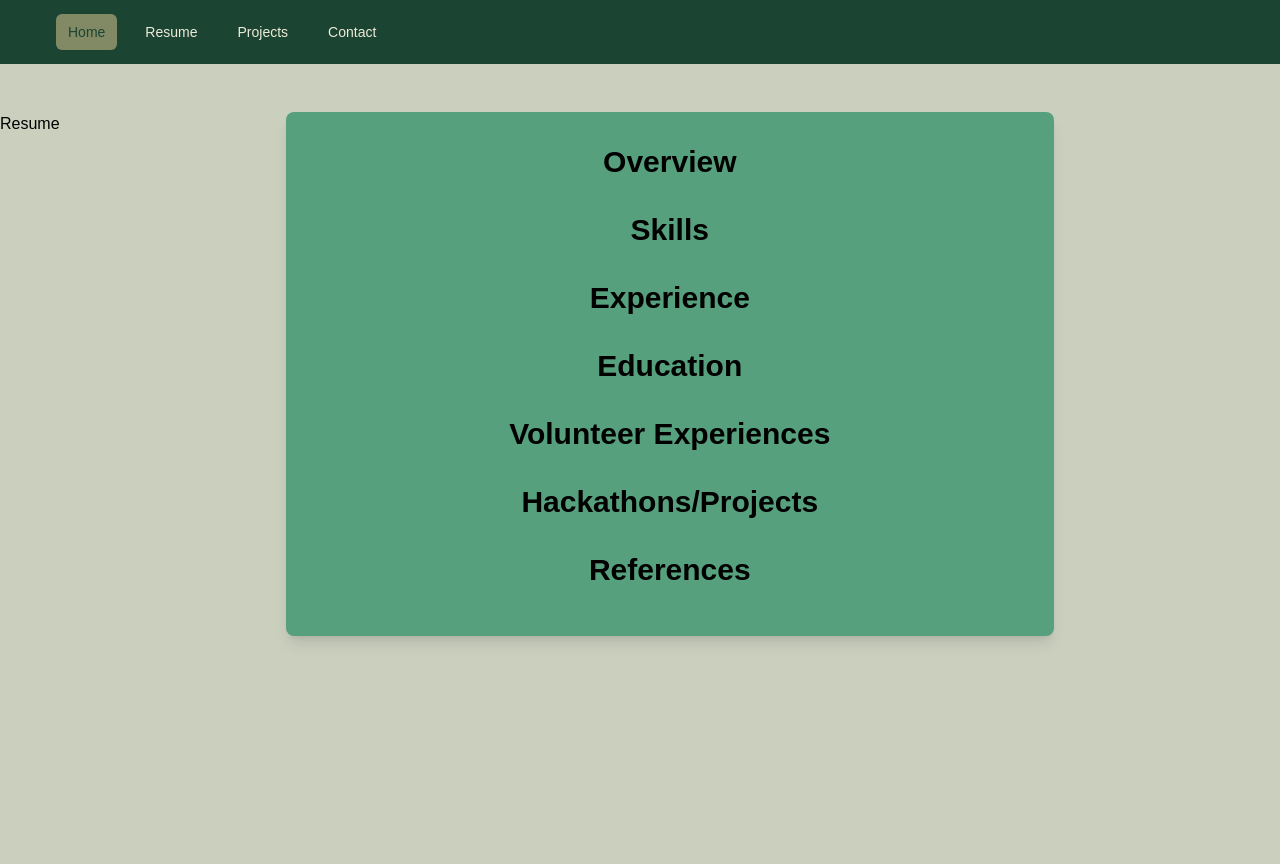
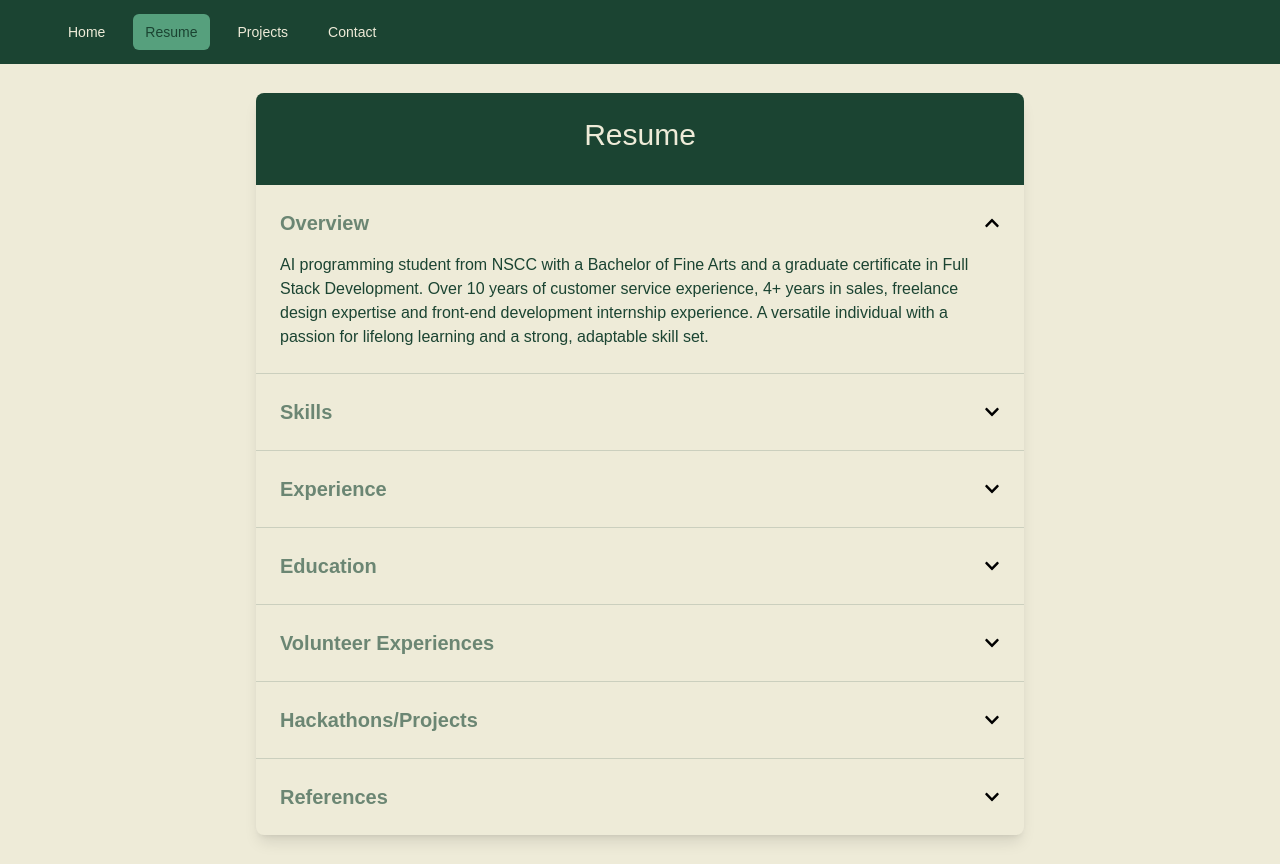
Before and after one commit to MaryBrantnall/portfolio-website, a React (Vite) app: page /Resume in a window 1280 px wide. Before the commit the page ends 800 px from the top, so only its background shows below. Built offline with nearby package versions, Linux system fonts and the light colour scheme.

Commit message:
ui changes

```diff
--- a/index.html
+++ b/index.html
@@ -6,7 +6,7 @@
     <meta name="viewport" content="width=device-width, initial-scale=1.0" />
     <title>Mary's Portfolio</title>
   </head>
-  <body class="bg-ash_gray">
+  <body class="bg-eggshell">
     <div id="root"></div>
     <script type="module" src="/src/main.jsx"></script>
   </body>
--- a/package.json
+++ b/package.json
@@ -20,10 +20,12 @@
     "@mui/base": "^5.0.0-beta.40",
     "@mui/material": "^5.16.6",
     "axios": "^1.7.4",
+    "framer-motion": "^12.6.5",
     "react": "^18.2.0",
     "react-dom": "^18.2.0",
-    "react-particle-effect-button": "^1.0.1",
-    "react-router-dom": "^6.23.1"
+    "react-icons": "^5.5.0",
+    "react-router-dom": "^6.23.1",
+    "react-social-icons": "^6.24.0"
   },
   "devDependencies": {
     "@types/react": "^18.2.66",
--- a/src/components/AnimatedAvatar/AnimatedAvatar.jsx
+++ b/src/components/AnimatedAvatar/AnimatedAvatar.jsx
@@ -2,7 +2,7 @@ import React, { useState } from "react";
 import Avatar from "@mui/material/Avatar";
 
 
-const AnimatedAvatar = () => {
+const AnimatedAvatar = ({ onClick }) => {
     const [isAnimating, setIsAnimating] = useState(false);
 
   const handleClick = () => {
@@ -12,7 +12,7 @@ const AnimatedAvatar = () => {
 
 
   return (
-    <div className="relative flex justify-center items-center">
+    <div onClick = {onClick} className="relative flex justify-center items-center">
         <div className="relative">
           <Avatar
             alt="Remy Sharp"
@@ -35,7 +35,6 @@ const AnimatedAvatar = () => {
             }}
             className="group"
           />
-
     </div></div>
   );
 };
--- a/src/components/header/Navbar.jsx
+++ b/src/components/header/Navbar.jsx
@@ -1,5 +1,6 @@
 
-import { useState } from 'react';
+import { useState, useEffect } from 'react';
+import { useLocation } from 'react-router-dom';
 import {
   Disclosure,
   DisclosureButton,
@@ -9,18 +10,49 @@ import { Bars3Icon, XMarkIcon } from '@heroicons/react/24/outline'
 
 import { Link } from "react-router-dom";
 
-const navigation = [
-  { name: 'Home', href: 'Home', current: true },
-  { name: 'Resume', href: 'Resume', current: false },
-  { name: 'Projects', href: 'Projects', current: false },
-  { name: 'Contact', href: 'Contact', current: false },
-]
+// const navigation = [
+//   { name: 'Home', href: 'Home', current: true },
+//   { name: 'Resume', href: 'Resume', current: false },
+//   { name: 'Projects', href: 'Projects', current: false },
+//   { name: 'Contact', href: 'Contact', current: false },
+// ]
 
 function classNames(...classes) {
   return classes.filter(Boolean).join(' ')
 }
 
 const Navbar = () => {
+
+  const location = useLocation();
+
+  const [navItems, setNavItems] = useState([
+    { name: 'Home', href: 'Home', current: false },
+    { name: 'Resume', href: 'Resume', current: false },
+    { name: 'Projects', href: 'Projects', current: false },
+    { name: 'Contact', href: 'Contact', current: false },
+  ]);
+
+  // Update current state based on route changes
+  useEffect(() => {
+    const currentPath = location.pathname.substring(1) || 'Home';
+    setNavItems(prevItems =>
+      prevItems.map(item => ({
+        ...item,
+        current: item.href === currentPath
+      }))
+    );
+  }, [location]);
+
+  const handleNavClick = (clickedHref) => {
+    setNavItems(prevItems =>
+      prevItems.map(item => ({
+        ...item,
+        current: item.href === clickedHref
+      }))
+    );
+  };
+
+
   return (
     <Disclosure as="nav" className="text-eggshell bg-brunswick_green">
       {({ open }) => (
@@ -43,12 +75,13 @@ const Navbar = () => {
               <div className="flex flex-1 items-center justify-center sm:items-stretch sm:justify-start">
                 <div className="hidden sm:ml-6 sm:block">
                   <div className="flex space-x-4">
-                    {navigation.map((item) => (
+                  {navItems.map((item) => (
                     <Link
                       key={item.name}
                       to={`/${item.href}`}
+                      onClick={() => handleNavClick(item.href)}
                       className={classNames(
-                          item.current ? 'bg-ash_gray-300 text-brunswick_green' : 'text-eggshell hover:bg-ash_gray-300 hover:text-brunswick_green',
+                        item.current ? 'bg-zomp text-brunswick_green' : 'text-eggshell hover:bg-ash_gray hover:text-brunswick_green',
                         'rounded-md px-3 py-2 text-sm font-medium'
                       )}
                       aria-current={item.current ? 'page' : undefined}
@@ -67,12 +100,13 @@ const Navbar = () => {
 
           <DisclosurePanel className="sm:hidden">
             <div className="space-y-1 px-2 pb-3 pt-2">
-              {navigation.map((item) => (
+              {navItems.map((item) => (
                 <Link
                   key={item.name}
                   to={`/${item.href}`}
+                  onClick={() => handleNavClick(item.href)}
                   className={classNames(
-                    item.current ? 'bg-ash_gray-300 text-brunswick_green' : 'text-eggshell hover:bg-ash_gray-300 hover:text-brunswick_green',
+                    item.current ? 'bg-ash_gray text-brunswick_green' : 'text-eggshell hover:bg-ash_gray hover:text-brunswick_green',
                     'block rounded-md px-3 py-2 text-base font-medium'
                   )}
                   aria-current={item.current ? 'page' : undefined}
--- a/src/pages/resume/Resume.jsx
+++ b/src/pages/resume/Resume.jsx
@@ -1,8 +1,9 @@
 import React, { useState } from 'react';
+import { FaChevronDown, FaChevronUp } from 'react-icons/fa';
 
 const Resume = () => {
   const [openSections, setOpenSections] = useState({
-    overview: false,
+    overview: true,
     skills: false,
     experience: false,
     education: false,
@@ -27,128 +28,90 @@ const Resume = () => {
   ];
 
   return (
-    <div className="flex justify-center bg-gray-100 py-12">
+    <div className="min-h-screen bg-eggshell flex items-center justify-center p-4">
+      <div className="max-w-3xl w-full bg-eggshell rounded-lg shadow-lg overflow-hidden">
+        {/* Header Section */}
+        <div className="bg-brunswick_green p-6 text-center text-eggshell">
+          <h1 className="text-3xl mb-2">Resume</h1>
+        </div>
 
-      <h1 className='flex justify-center'>Resume</h1>
-      <div className="container bg-zomp mx-auto py-8 px-4 md:px-0 max-w-3xl bg-white shadow-lg rounded-lg">
         {/* Overview Section */}
-        <section className="mb-8 px-6">
-          <h2
-            className="text-3xl font-semibold mb-4 text-gray-800 text-center cursor-pointer hover:text-icterine-600 transition duration-300"
+        <section className="p-6 border-b border-ash_gray">
+          <div
+            className="flex items-center justify-between cursor-pointer"
             onClick={() => handleDropdown('overview')}
           >
-            Overview
-          </h2>
+            <h2 className="text-xl font-semibold text-reseda_green">Overview</h2>
+            {openSections.overview ? <FaChevronUp /> : <FaChevronDown />}
+          </div>
           {openSections.overview && (
-            <p className="text-gray-700 leading-relaxed text-center">
+            <div className="mt-4 text-brunswick_green">
               AI programming student from NSCC with a Bachelor of Fine Arts and a graduate certificate in Full Stack Development. Over 10 years of customer service experience, 4+ years in sales, freelance design expertise and front-end development internship experience. A versatile individual with a passion for lifelong learning and a strong, adaptable skill set.
-            </p>
+            </div>
           )}
         </section>
 
         {/* Skills Section */}
-        <section className="mb-8 px-6">
-          <h2
-            className="text-3xl font-semibold mb-4 text-gray-800 text-center cursor-pointer hover:text-icterine-600 transition duration-300"
+        <section className="p-6 border-b border-ash_gray">
+          <div
+            className="flex items-center justify-between cursor-pointer"
             onClick={() => handleDropdown('skills')}
           >
-            Skills
-          </h2>
+            <h2 className="text-xl font-semibold text-reseda_green">Skills</h2>
+            {openSections.skills ? <FaChevronUp /> : <FaChevronDown />}
+          </div>
           {openSections.skills && (
-            <div className="grid grid-cols-1 md:grid-cols-2 lg:grid-cols-3 gap-4">
+            <div className="mt-4 grid grid-cols-1 md:grid-cols-2 lg:grid-cols-3 gap-2">
               {skills.map((skill, index) => (
-                <div
+                <span
                   key={index}
-                  className="text-gray-700 px-4 py-2 rounded-md bg-gray-200 hover:bg-icterine cursor-pointer transition duration-200"
+                  className="bg-zomp text-white px-3 py-1 rounded-full text-sm font-medium"
                 >
                   {skill}
-                </div>
+                </span>
               ))}
             </div>
           )}
         </section>
 
         {/* Experience Section */}
-        <section className="mb-8 px-6">
-          <h2
-            className="text-3xl font-semibold mb-4 text-gray-800 text-center cursor-pointer hover:text-icterine-600 transition duration-300"
+        <section className="p-6 border-b border-ash_gray">
+          <div
+            className="flex items-center justify-between cursor-pointer"
             onClick={() => handleDropdown('experience')}
           >
-            Experience
-          </h2>
+            <h2 className="text-xl font-semibold text-reseda_green">Experience</h2>
+            {openSections.experience ? <FaChevronUp /> : <FaChevronDown />}
+          </div>
           {openSections.experience && (
-            <div>
+            <div className="mt-4 space-y-4 text-brunswick_green">
               {/* Eastlink */}
-              <div className="mb-4">
-                <h3 className="text-xl font-semibold text-gray-800">Eastlink / Sales Associate</h3>
-                <p className="text-gray-600">November 2024 - Present, Dartmouth, NS</p>
-                <ul className="list-disc list-inside text-gray-700">
+              <div>
+                <h3 className="text-lg font-semibold">Eastlink / Sales Associate</h3>
+                <p className="text-sm text-brunswick_green">November 2024 - Present, Dartmouth, NS</p>
+                <ul className="list-disc list-inside">
                   <li>Operating point-of-sale system</li>
                   <li>Meeting/surpassing sales targets for Eastlink home service/mobile plans</li>
-                  <li>Answering tech-related questions</li>
-                  <li>Providing exceptional customer service</li>
-                </ul>
-              </div>
-
-              {/* Citadel Hill */}
-              <div className="mb-4">
-                <h3 className="text-xl font-semibold text-gray-800">Citadel Hill / Part-Time Gift Shop Sales</h3>
-                <p className="text-gray-600">July 2024 - November 2024, Halifax, NS</p>
-                <ul className="list-disc list-inside text-gray-700">
-                  <li>Operating Point of Sale</li>
-                  <li>Basic cleaning duties</li>
-                  <li>Directing tourists to different parts of the park</li>
                 </ul>
               </div>
 
               {/* Truverus */}
-              <div className="mb-4">
-                <h3 className="text-xl font-semibold text-gray-800">Truverus / UX/UI Design & Frontend Developer Intern</h3>
-                <p className="text-gray-600">April 2024 - July 2024, Halifax, NS</p>
-                <p className="text-sm italic text-gray-500">NOTE: This was an unpaid internship opportunity.</p>
-                <ul className="list-disc list-inside text-gray-700">
+              <div>
+                <h3 className="text-lg font-semibold">Truverus / UX/UI Design & Frontend Developer Intern</h3>
+                <p className="text-sm text-brunswick_green">April 2024 - July 2024, Halifax, NS</p>
+                <ul className="list-disc list-inside">
                   <li>Solving coding-related problems to meet the acceptance criteria for user stories</li>
                   <li>Using Figma to create wireframes for new screens in the application</li>
-                  <li>Creating new user stories in relation to the new screens</li>
-                  <li>Working with data analysts to develop ERDs and DFD for the new screens</li>
                 </ul>
               </div>
 
               {/* The Source */}
-              <div className="mb-4">
-                <h3 className="text-xl font-semibold text-gray-800">The Source / Sales Associate</h3>
-                <p className="text-gray-600">July 2019 - April 2024, Halifax, NS</p>
-                <p className="text-sm italic text-gray-500">NOTE: This location was closed down and I was laid off from this position as of April 2024.</p>
-                <ul className="list-disc list-inside text-gray-700">
+              <div>
+                <h3 className="text-lg font-semibold">The Source / Sales Associate</h3>
+                <p className="text-sm text-brunswick_green">July 2019 - April 2024, Halifax, NS</p>
+                <ul className="list-disc list-inside">
                   <li>Operate point-of-sale system</li>
                   <li>Meet sales targets for Bell home service/mobile plans</li>
-                  <li>Achieve targets for consumer electronic sales</li>
-                  <li>Answer tech-related questions</li>
-                  <li>Provide exceptional customer service</li>
-                </ul>
-              </div>
-
-              {/* The Craig Gallery */}
-              <div className="mb-4">
-                <h3 className="text-xl font-semibold text-gray-800">The Craig Gallery / Interim Gallery Coordinator/Facilitator</h3>
-                <p className="text-gray-600">June 2021 - September 2022, Dartmouth, NS</p>
-                <ul className="list-disc list-inside text-gray-700">
-                  <li>Schedule upcoming exhibitions</li>
-                  <li>Prepare the gallery for shows</li>
-                  <li>Coordinate volunteers</li>
-                  <li>Organize and facilitate community art education through the "Art Carts" program</li>
-                </ul>
-              </div>
-
-              {/* Upland Studios */}
-              <div>
-                <h3 className="text-xl font-semibold text-gray-800">Upland Studios / Freelance Animator/Designer</h3>
-                <p className="text-gray-600">April 2021 - July 2021, Dartmouth, NS</p>
-                <ul className="list-disc list-inside text-gray-700">
-                  <li>Create design documents</li>
-                  <li>Collaborate with various members of the Upland studio team to understand their vision for the animation</li>
-                  <li>Animate using Toon Boom Harmony</li>
-                  <li>Edit videos using Adobe Premiere & After Effects</li>
                 </ul>
               </div>
             </div>
@@ -156,76 +119,67 @@ const Resume = () => {
         </section>
 
         {/* Education Section */}
-        <section className="mb-8 px-6">
-          <h2
-            className="text-3xl font-semibold mb-4 text-gray-800 text-center cursor-pointer hover:text-icterine-600 transition duration-300"
+        <section className="p-6 border-b border-ash_gray">
+          <div
+            className="flex items-center justify-between cursor-pointer"
             onClick={() => handleDropdown('education')}
           >
-            Education
-          </h2>
+            <h2 className="text-xl font-semibold text-reseda_green">Education</h2>
+            {openSections.education ? <FaChevronUp /> : <FaChevronDown />}
+          </div>
           {openSections.education && (
-            <div>
+            <div className="mt-4 space-y-4 text-brunswick_green">
               {/* NSCC - AI Programming */}
-              <div className="mb-4">
-                <h3 className="text-xl font-semibold text-gray-800">
+              <div>
+                <h3 className="text-lg font-semibold">
                   Nova Scotia Community College - IT Programming for Artificial Intelligence
                 </h3>
-                <p className="text-gray-600">September 2024 - June 2025, Halifax, NS</p>
-                <p className="text-gray-700">Currently in progress with an anticipated graduation date of June 2025.</p>
+                <p className="text-sm text-brunswick_green">September 2024 - June 2025, Halifax, NS</p>
               </div>
 
               {/* NSCC - Full Stack */}
-              <div className="mb-4">
-                <h3 className="text-xl font-semibold text-gray-800">Nova Scotia Community College - Full Stack Application Development</h3>
-                <p className="text-gray-600">September 2023 - June 2024, Halifax, NS</p>
-                <p className="text-gray-700">GPA: 4.0</p>
+              <div>
+                <h3 className="text-lg font-semibold">Nova Scotia Community College - Full Stack Application Development</h3>
+                <p className="text-sm text-brunswick_green">September 2023 - June 2024, Halifax, NS</p>
               </div>
 
               {/* NSCAD */}
-              <div className="mb-4">
-                <h3 className="text-xl font-semibold text-gray-800">Nova Scotia College of Art and Design (NSCAD University) - Bachelor of Fine Arts</h3>
-                <p className="text-gray-600">January 2017 - May 2020, Halifax, NS</p>
-                <p className="text-gray-700">GPA: 3.8</p>
-              </div>
-
-              {/* UNB */}
               <div>
-                <h3 className="text-xl font-semibold text-gray-800">University of New Brunswick - Bachelor of Computer Science</h3>
-                <p className="text-gray-600">January 2015 - May 2016, Fredericton, NB</p>
-                <p className="text-gray-700">GPA: 3.8</p>
-                <p className="text-sm italic text-gray-500">(*NOTE: I transferred my credits to NSCAD in 2017.)</p>
+                <h3 className="text-lg font-semibold">Nova Scotia College of Art and Design (NSCAD University) - Bachelor of Fine Arts</h3>
+                <p className="text-sm text-brunswick_green">January 2017 - May 2020, Halifax, NS</p>
               </div>
             </div>
           )}
         </section>
 
         {/* Volunteer Experiences Section */}
-        <section className="mb-8 px-6">
-          <h2
-            className="text-3xl font-semibold mb-4 text-gray-800 text-center cursor-pointer hover:text-icterine-600 transition duration-300"
+        <section className="p-6 border-b border-ash_gray">
+          <div
+            className="flex items-center justify-between cursor-pointer"
             onClick={() => handleDropdown('volunteer')}
           >
-            Volunteer Experiences
-          </h2>
+            <h2 className="text-xl font-semibold text-reseda_green">Volunteer Experiences</h2>
+            {openSections.volunteer ? <FaChevronUp /> : <FaChevronDown />}
+          </div>
           {openSections.volunteer && (
-            <ul className="list-disc list-inside text-gray-700">
+            <ul className="mt-4 list-disc list-inside text-brunswick_green">
               <li>Art Gallery of Nova Scotia (Mar 2019 - Aug 2019) - Assisted with March Break and Summer Art Camps.</li>
-              <li>Nocturn: Art at Night (October 2021) - Assisted a group of artists with setting up their exhibition for the festival.</li>
               <li>Dartmouth Community Fridge (Oct 2024 - Present) - Assisting with egg pickup and other volunteer duties.</li>
             </ul>
           )}
         </section>
 
         {/* Hackathons/Projects Section */}
-        <section className="mb-8 px-6">
-          <h2
-            className="text-3xl font-semibold mb-4 text-gray-800 text-center cursor-pointer hover:text-icterine-600 transition duration-300"
+        <section className="p-6 border-b border-ash_gray">
+          <div
+            className="flex items-center justify-between cursor-pointer"
             onClick={() => handleDropdown('hackathons')}
           >
-            Hackathons/Projects
-          </h2>
+            <h2 className="text-xl font-semibold text-reseda_green">Hackathons/Projects</h2>
+            {openSections.hackathons ? <FaChevronUp /> : <FaChevronDown />}
+          </div>
           {openSections.hackathons && (
-            <ul className="list-disc list-inside text-gray-700">
+            <ul className="mt-4 list-disc list-inside text-brunswick_green">
               <li>NS Challenge Hackathon 2024</li>
               <li>Aviation Tracking Project (Funded by the SPRINT grant in association with NSCC Applied Research)</li>
             </ul>
@@ -233,15 +187,16 @@ const Resume = () => {
         </section>
 
         {/* References Section */}
-        <section className="px-6">
-          <h2
-            className="text-3xl font-semibold mb-4 text-gray-800 text-center cursor-pointer hover:text-icterine-600 transition duration-300"
+        <section className="p-6">
+          <div
+            className="flex items-center justify-between cursor-pointer"
             onClick={() => handleDropdown('references')}
           >
-            References
-          </h2>
+            <h2 className="text-xl font-semibold text-reseda_green">References</h2>
+            {openSections.references ? <FaChevronUp /> : <FaChevronDown />}
+          </div>
           {openSections.references && (
-            <p className="text-gray-700 text-center">Available upon request.</p>
+            <div className="mt-4 text-brunswick_green">Available upon request.</div>
           )}
         </section>
       </div>
```
Also changed, not shown: src/pages/contact/Contact.jsx (+64 -4 lines), src/pages/home/Home.jsx (+65 -66 lines), 1 other file (tests, documents, lock files or other folders). Lines whose indentation alone changed are shown as unchanged.
